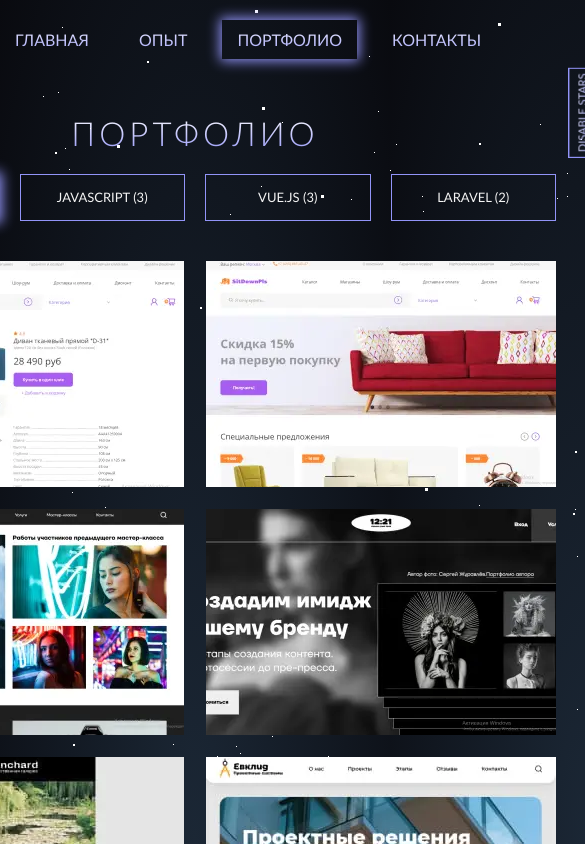
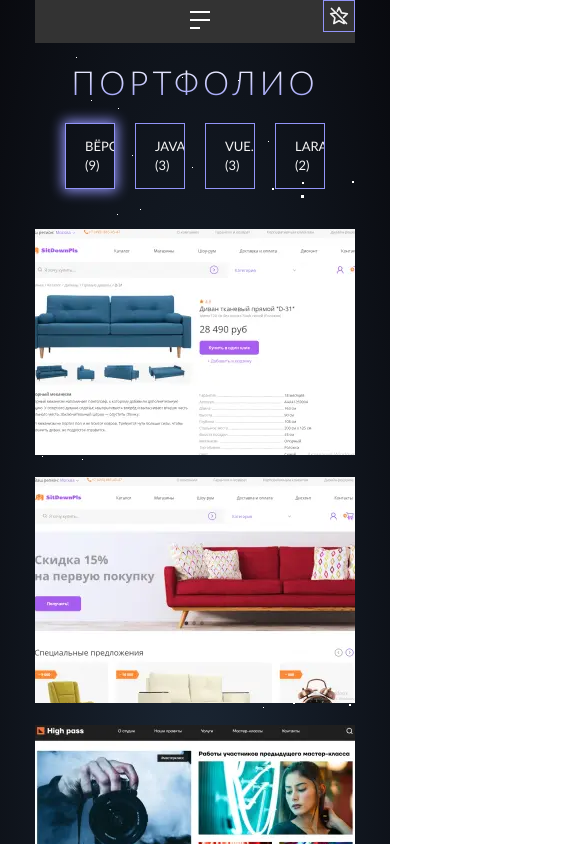
Before and after one commit to alexchasx/my-portfolio, a Vue app: page /portfolio in a window 390 px wide. Shown: the whole page, 585 px wide, since content can reach past the window. Built offline with nearby package versions, Linux system fonts and the light colour scheme.

Commit message:
adapted to mobile devices: home; done burger menu

```diff
--- a/src/assets/styles/common.scss
+++ b/src/assets/styles/common.scss
@@ -29,6 +29,10 @@ body {
   line-height: 1.2;
   background-color: var(--color-light);
   color: var(--color-light);
+
+  @include mobile {
+    font-size: var(--text-base);
+  }
 }
 
 img {
@@ -73,10 +77,18 @@ sup {
   align-items: center;
 }
 
+$container-width-mobile: 320px;
+$width-mobile: 296px;
+
 .container {
   margin: 0 auto;
   padding: 0 var(--container-offset);
   max-width: var(--container-width);
+
+  @include mobile {
+    padding: 0 15px;
+    max-width: $container-width-mobile;
+  }
 }
 
 .site-container {
@@ -86,9 +98,11 @@ sup {
   flex-direction: column;
   align-items: center;
   height: 100vh;
-  // width: 100vw;
   width: var(--container-width);
-  // width: 1245px;
+
+  @include mobile {
+    max-width: $container-width-mobile;
+  }
 }
 
 .uppercase {
@@ -97,6 +111,10 @@ sup {
 
 .section-offset {
   margin-bottom: 35px;
+
+  @include mobile {
+    margin-bottom: 20px;
+  }
 }
 
 .section-title {
@@ -108,6 +126,11 @@ sup {
   text-align: center;
   text-transform: uppercase;
   @include gradient-text();
+
+  @include mobile {
+    margin-bottom: 20px;
+    font-size: var(--text-md);
+  }
 }
 
 /* BUTTONS
@@ -129,12 +152,9 @@ sup {
 
 .btn {
   position: relative;
-  // z-index: 500;
   border: 1px solid var(--color-ultramarine);
   overflow: hidden;
   padding: 13px 19px;
-  // min-height: 50px;
-  // min-width: 150px;
   font-weight: 400;
   font-size: var(--text-base);
   line-height: 19px;
@@ -142,10 +162,6 @@ sup {
   text-transform: uppercase;
   text-align: center;
   color: #f4f4f4;
-
-  // &:focus {
-  //   outline: none;
-  // }
 
   &.focus-visible {
     box-shadow: 1px 1px 25px 10px var(--color-ultramarine);
@@ -358,7 +374,7 @@ input.form-field {
 
 .link {
   position: relative;
-  z-index: 1000;
+  // z-index: 1000;
   margin: 0;
   padding: 0;
   font-family: var(--second-family);
--- a/src/assets/styles/components/header-component.scss
+++ b/src/assets/styles/components/header-component.scss
@@ -1,14 +1,52 @@
 .header {
-  // cursor: none;
   padding: 20px 0;
   height: 80px;
+
+  @include mobile {
+    position: relative;
+    background-color: #333;
+    width: 100vh;
+    min-height: 43px;
+    height: 43px;
+  }
 
   &__container {
     @include align-center();
   }
 
+  @include mobile {
+    .burger-wrap {
+      display: inline-block;
+      background-color: #333;
+    }
+  }
+
   .burger {
     display: none;
+
+    @include mobile {
+      @include burger;
+      display: inline-block;
+      top: 11px;
+      right: calc(50% - 15px);
+
+      &::after {
+        opacity: 1;
+      }
+
+      &__line.open-menu {
+        transform: rotate(-45deg);
+      }
+    }
+  }
+
+  .burger.open-menu::before {
+    transform: rotate(45deg) translateY(6px) translateX(6px);
+  }
+
+  .burger.open-menu::after {
+    opacity: 0;
+    transform: translateY(30px);
   }
 
   .nav {
@@ -16,15 +54,28 @@
     margin-right: auto;
     margin-left: auto;
     width: 100vw;
+
+    @include mobile {
+      position: absolute;
+      top: 43px;
+      z-index: 100;
+    }
+
     &__close {
       display: none;
     }
+
     &__list {
       @include align-center();
       justify-content: space-between;
       width: 100%;
       gap: 20px;
 
+      @include mobile {
+        flex-direction: column;
+        background-color: #333;
+        gap: 8px;
+      }
     }
 
     &__item {
@@ -39,7 +90,6 @@
       }
 
       .nav__link {
-        // cursor: none;
         padding: 10px 15px;
         width: 100%;
         font-family: var(--second-family);
@@ -58,3 +108,33 @@
     box-shadow: var(--box-shadow-glow);
   }
 }
+
+.fade-enter-active {
+  animation: fadeIn 0.5s;
+}
+
+.fade-leave-active {
+  animation: fadeOut 0.5s;
+}
+
+@keyframes fadeIn {
+  from {
+    opacity: 0;
+    transform: translateX(-100px);
+  }
+  to {
+    opacity: 1;
+    transform: translateX(0);
+  }
+}
+
+@keyframes fadeOut {
+  from {
+    opacity: 1;
+    transform: translateX(0);
+  }
+  to {
+    opacity: 0;
+    transform: translateX(100px);
+  }
+}
--- a/src/assets/styles/components/home-view.scss
+++ b/src/assets/styles/components/home-view.scss
@@ -1,4 +1,8 @@
 .home {
+  @include mobile {
+    margin-top: -20px;
+  }
+
   &__container {
     display: flex;
     flex-direction: column;
@@ -12,24 +16,46 @@
     letter-spacing: 4px;
     line-height: 1.2;
     text-align: center;
+
+    @include mobile {
+      padding-top: 8px;
+      font-size: var(--text-md);
+    }
   }
 
   &__sub-title {
     margin-bottom: 35px;
     max-width: min-content;
     font-size: var(--text-xl);
+
+    @include mobile {
+      margin-bottom: 20px;
+      font-size: var(--text-base);
+    }
   }
 
   .table {
+    @include mobile {
+      word-spacing: -2px;
+    }
+
     &__row {
       display: flex;
       flex-direction: row;
       padding: 3px 0px;
+
+      @include mobile {
+        padding: 0;
+      }
     }
 
     &__col {
       &--1 {
         min-width: 210px;
+
+        @include mobile {
+          min-width: 120px;
+        }
       }
     }
   }
@@ -42,6 +68,10 @@
     flex-direction: column;
     align-items: center;
     background-color: transparent;
+
+    @include mobile {
+      padding: 0 15px;
+    }
   }
 
   &__list {
@@ -49,6 +79,10 @@
     flex-wrap: wrap;
     justify-content: center;
     gap: 30px;
+
+    @include mobile {
+      gap: 8px;
+    }
   }
 
   &__list:not(:last-child) {
@@ -60,11 +94,20 @@
     flex-direction: column;
     align-items: center;
     justify-content: space-between;
-    min-height: 65px;
+    min-height: 45px;
   }
 
   &__label {
     font-size: var(--text-base);
     color: var(--color-light);
+
+    @include mobile {
+      font-size: var(--text-xs);
+    }
+  }
+
+  .svg-container {
+    width: 30px;
+    height: 30px;
   }
 }
--- a/src/assets/styles/components/parallax-stars.scss
+++ b/src/assets/styles/components/parallax-stars.scss
@@ -65,10 +65,18 @@ $shadows-big: multiple-box-shadow(100);
 .stars-toggle-btn {
   position: absolute;
   z-index: 100;
-  top: 9em;
-  right: -25px;
-  padding: 0.2rem 0.3rem;
+  top: 4em;
+  right: 0;
+  padding: 5px;
+  padding-bottom: 2px;
   min-height: 14px;
-  font-size: var(--text-xs);
-  transform: rotate(-90deg);
+
+  @include mobile {
+    top: 0;
+  }
+
+  .svg-container {
+    width: 20px;
+    height: 20px;
+  }
 }
--- a/src/assets/styles/mixins.scss
+++ b/src/assets/styles/mixins.scss
@@ -16,3 +16,9 @@
   -webkit-background-clip: text;
   -webkit-text-fill-color: transparent;
 }
+
+@mixin mobile {
+  @media (max-width: (767px)) {
+    @content;
+  }
+}
--- a/src/assets/styles/mixins/burger.scss
+++ b/src/assets/styles/mixins/burger.scss
@@ -5,9 +5,7 @@
   --burger-height: 18px;
   --burger-line-height: 2px;
 
-  position: relative;
-  left: 246px;
-  bottom: -9px;
+  position: absolute;
   border: none;
   padding: 0;
   width: var(--burger-width);
--- a/src/components/HeaderComponent.vue
+++ b/src/components/HeaderComponent.vue
@@ -1,24 +1,54 @@
 <script setup>
 import { useCommonStore } from '@/stores/common';
 import { storeToRefs } from 'pinia';
+import { ref } from 'vue';
 
+const TABLET_BREAK_POINT = 768;
 const commonStore = useCommonStore();
 const { menu } = storeToRefs(commonStore);
+
+const isMobileDevice = () => window.innerWidth < TABLET_BREAK_POINT;
+
+let isOpenMenu = ref(true);
+if (isMobileDevice()) {
+  isOpenMenu.value = false;
+}
+
+function openMenu() {
+  if (isMobileDevice()) {
+    isOpenMenu.value = !isOpenMenu.value;
+  }
+}
 </script>
 
 <template>
   <header class="header section-offset">
     <div class="container header__container">
       <div class="burger-wrap">
-        <button class="btn-reset burger" aria-label="Открыть меню">
-          <span class="burger__line"></span>
-          <span class="burger__line"></span>
-          <span class="burger__line"></span>
+        <button
+          class="btn-reset burger"
+          :class="{ 'open-menu': isOpenMenu }"
+          aria-label="Открыть меню"
+          @click="openMenu"
+        >
+          <span
+            class="burger__line"
+            :class="{ 'open-menu': isOpenMenu }"
+          ></span>
         </button>
       </div>
 
-      <nav class="nav" title="Главное меню">
-        <button class="btn-reset nav__close" aria-label="Закрыть меню"></button>
+      <transition name="fade" mode="out-in">
+        <nav
+          class="nav"
+          title="Главное меню"
+          v-if="isOpenMenu"
+          @click="openMenu"
+        >
+          <button
+            class="btn-reset nav__close"
+            aria-label="Закрыть меню"
+          ></button>
 
           <ul class="list-reset nav__list">
             <li class="nav__item" v-for="item in menu" :key="item.route">
@@ -32,6 +62,7 @@ const { menu } = storeToRefs(commonStore);
             </li>
           </ul>
         </nav>
+      </transition>
     </div>
   </header>
 </template>
--- a/src/components/ParallaxStars.vue
+++ b/src/components/ParallaxStars.vue
@@ -1,6 +1,7 @@
 <script setup>
 import { useCommonStore } from '@/stores/common';
 import { storeToRefs } from 'pinia';
+import IconStarOff from '@/components/icons/IconStarOff.vue';
 
 const commonStore = useCommonStore();
 const { isDisabledStars } = storeToRefs(commonStore);
@@ -19,7 +20,7 @@ const toggleStars = commonStore.toggleStars;
     :class="{ 'btn-active': isDisabledStars }"
     @click="toggleStars"
   >
-    Disable Stars
+    <IconStarOff />
   </button>
 </template>
 
--- /dev/null
+++ b/src/components/icons/IconStarOff.vue
@@ -0,0 +1,23 @@
+<template>
+  <div class="svg-container">
+    <svg
+      xmlns="http://www.w3.org/2000/svg"
+      viewBox="0 0 24 24"
+      stroke-width="2"
+      stroke="currentColor"
+      fill="none"
+      stroke-linecap="round"
+      stroke-linejoin="round"
+      aria-labelledby="StarOff"
+      role="presentation"
+      class="icon about__icon icon__star-off"
+    >
+      <title lang="en">Выкл. звёзды</title>
+      <path stroke="none" d="M0 0h24v24H0z" fill="none" />
+      <line x1="3" y1="3" x2="21" y2="21" />
+      <path
+        d="M10.012 6.016l1.981 -4.014l3.086 6.253l6.9 1l-4.421 4.304m.012 4.01l.588 3.426l-6.158 -3.245l-6.172 3.245l1.179 -6.873l-5 -4.867l6.327 -.917"
+      />
+    </svg>
+  </div>
+</template>
--- a/src/stores/experience.js
+++ b/src/stores/experience.js
@@ -25,7 +25,7 @@ export const useExperienceStore = defineStore('experience', () => {
         isOpen: false,
         type: WORK,
         timeInterval: 'Июнь 2017 — февраль 2018 (8 месяцев)',
-        position: 'PHP-developer',
+        position: 'PHP Developer',
         company: ' в веб-студии "Dymov.TECH" (Fingineers)',
         companyLink: 'https://fingineers.ru/',
         description: `Участие в разработке серверной части приложения
```
Also changed, not shown: src/App.vue (+0 -23 lines). Lines whose indentation alone changed are shown as unchanged.
